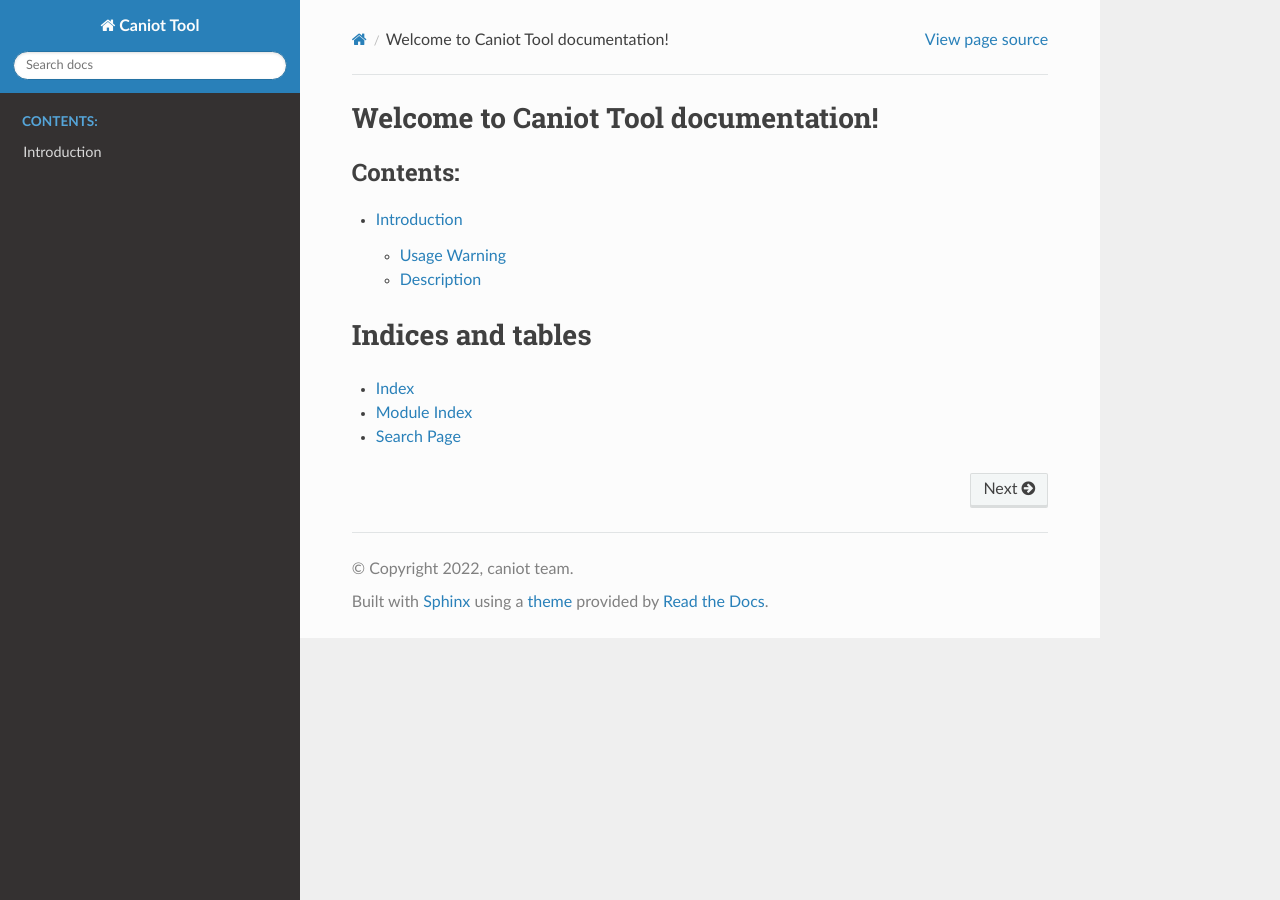
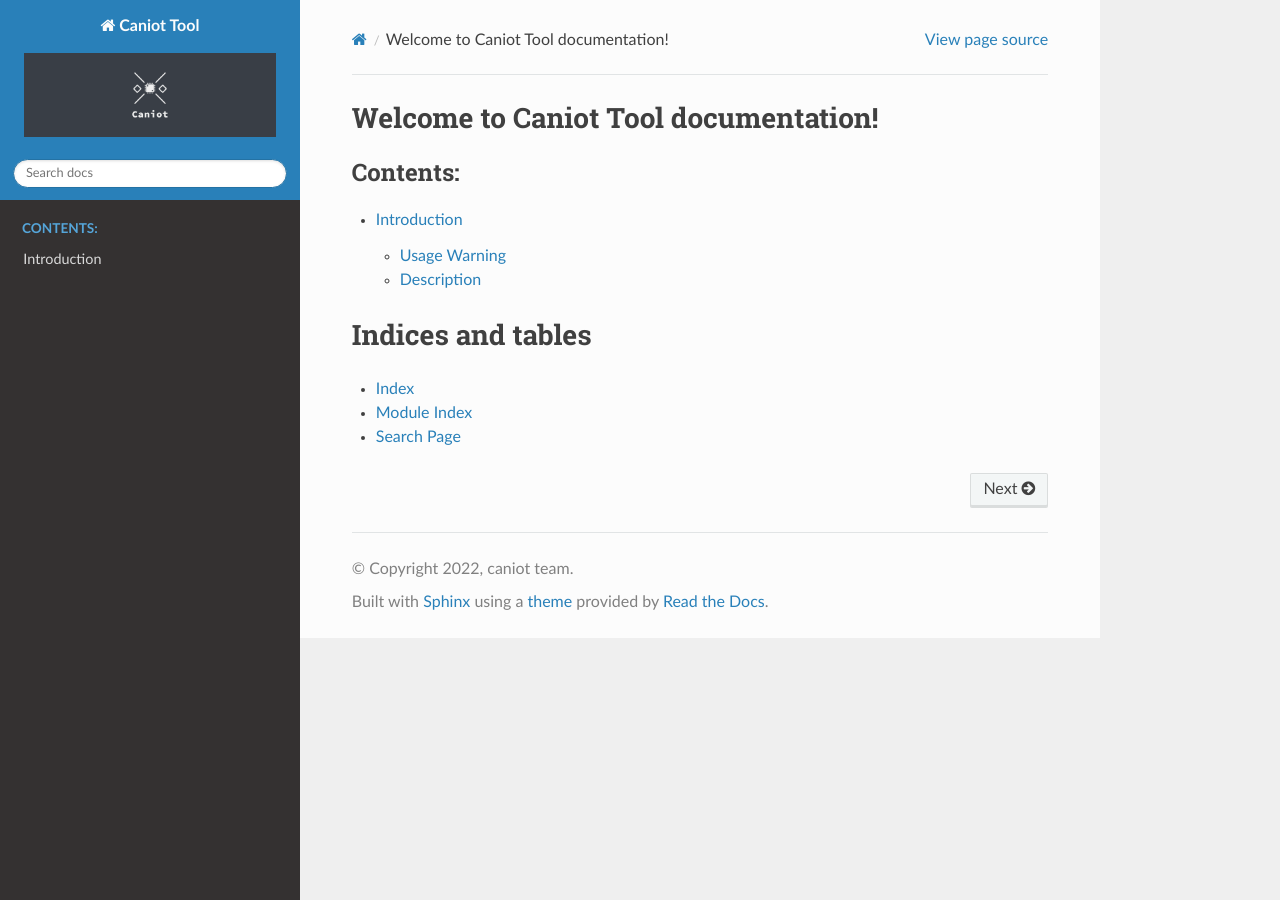
Before and after one commit to caniot/caniot_tools, a Sphinx documentation site: the page built from docs/source/index.rst, in a window 1280 px wide. Built offline with Sphinx 7.4.7 and the Read the Docs theme 2.0.0, drawn with Linux system fonts in a browser that asks for light colours.

Commit message:
remove static

```diff
--- a/docs/source/conf.py
+++ b/docs/source/conf.py
@@ -25,4 +25,10 @@ exclude_patterns = []
 # https://www.sphinx-doc.org/en/master/usage/configuration.html#options-for-html-output
 
 html_theme = 'sphinx_rtd_theme'
-html_static_path = ['_static']
+html_favicon = './images/favicon.png'
+html_title = 'Caniot Tool'
+html_logo = './images/twitter_header_photo_2.png'
+html_theme_options = {
+    'logo_only': False,
+    'display_version': True,
+}
```
